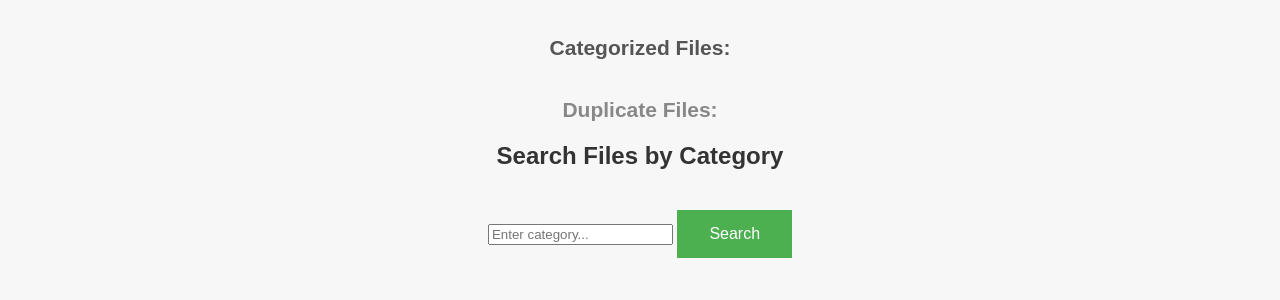
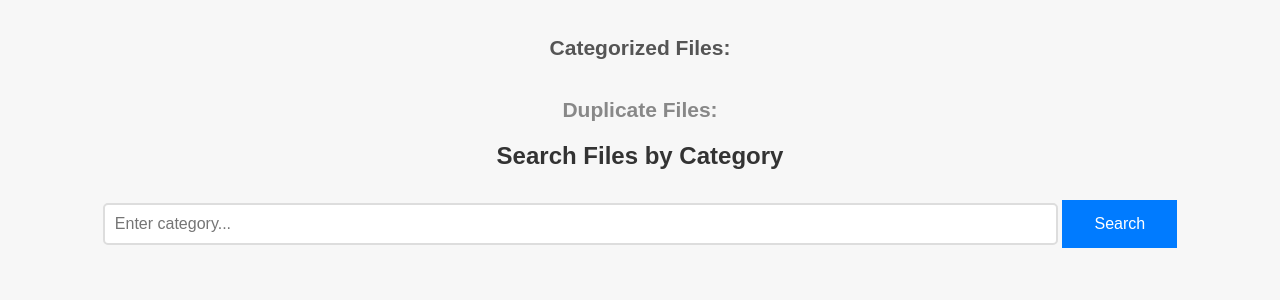
Before and after one commit to aayush598/Google-Drive-Ai-Agent, a Flask app: page / in a window 1280 px wide. Shown: the part 227-527 px from the top of the page. Run offline with Flask 3, Linux system fonts and the light colour scheme.

Commit message:
Search functionality ui updated

```diff
--- a/static/css/style.css
+++ b/static/css/style.css
@@ -107,3 +107,62 @@ button:hover {
     border-radius: 5px;
     text-align: left;
 }
+
+form {
+    margin: 20px 0;
+}
+
+earch-section {
+    background: white;
+    padding: 20px;
+    margin-top: 30px;
+    border-radius: 10px;
+    box-shadow: 0px 0px 10px rgba(0, 0, 0, 0.1);
+    max-width: 500px;
+    margin-left: auto;
+    margin-right: auto;
+}
+
+#search-category {
+    width: 80%;
+    padding: 10px;
+    border: 2px solid #ddd;
+    border-radius: 5px;
+    font-size: 16px;
+    outline: none;
+}
+
+#search-category:focus {
+    border-color: #4CAF50;
+}
+
+#search-form button {
+    background-color: #007BFF;
+    margin-top: 10px;
+}
+
+#search-form button:hover {
+    background-color: #0056b3;
+}
+
+#search-results {
+    margin-top: 20px;
+    text-align: left;
+}
+
+#search-results h3 {
+    color: #007BFF;
+}
+
+ul {
+    list-style-type: none;
+    padding: 0;
+}
+
+ul li {
+    background: #f8f8f8;
+    margin: 5px 0;
+    padding: 10px;
+    border-radius: 5px;
+    border-left: 5px solid #4CAF50;
+}
```
Also changed, not shown: file_info.db.
